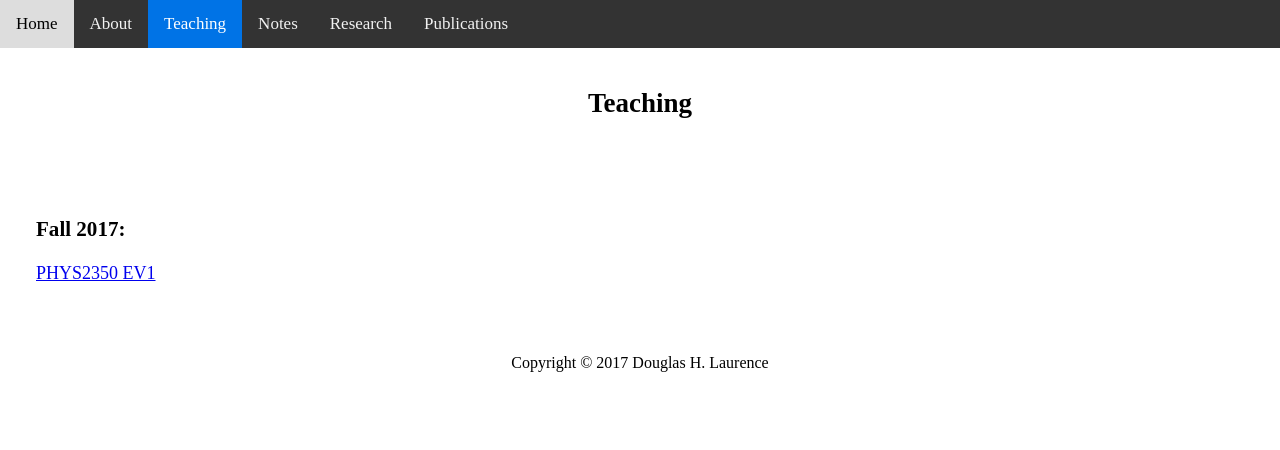
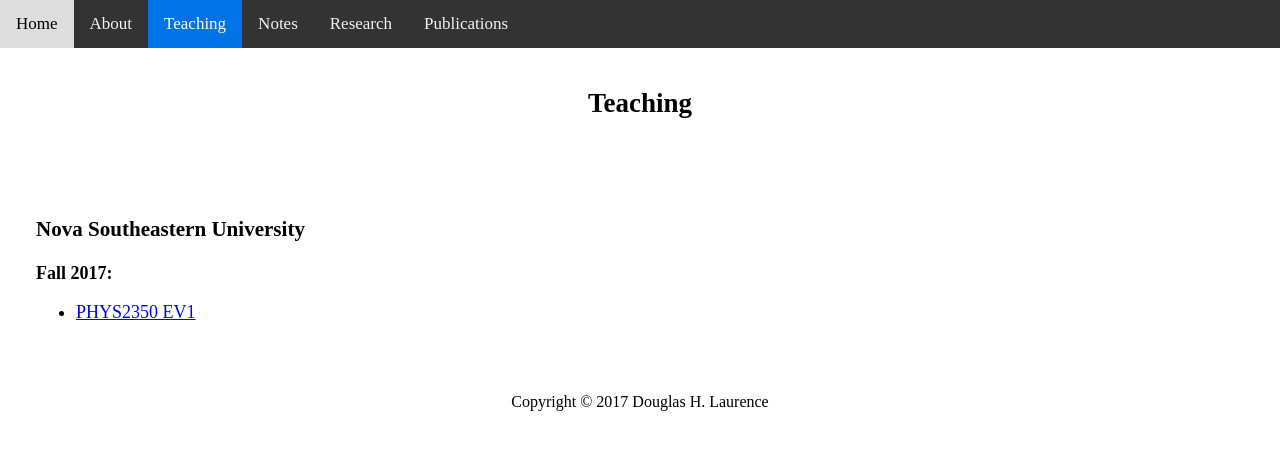
Before and after one commit to dhlaurence/dhlaurence.github.io, a Jekyll site: the page built from teaching.html, in a window 1280 px wide. Shown: the top 450 px of the page. Built offline with Jekyll 4.4.1, drawn with Linux system fonts in a browser that asks for light colours.

Commit message:
Update teaching.html

```diff
--- a/teaching.html
+++ b/teaching.html
@@ -8,9 +8,12 @@ title: Teaching
 </header>
 
 <article>
-  <h3>Fall 2017:</h3>
+  <h3>Nova Southeastern University</h3>
 
-  <p>
-    <a href="http://www.blazartheory.com/teaching/phys2350fall17.html">PHYS2350 EV1</a>
-  </p>
+  <p><b>Fall 2017:</b></p>
+
+  <ul>
+    <li><a href="http://www.blazartheory.com/teaching/phys2350fall17.html">PHYS2350 EV1</a></li>
+  </ul>
+
 </article>
```
